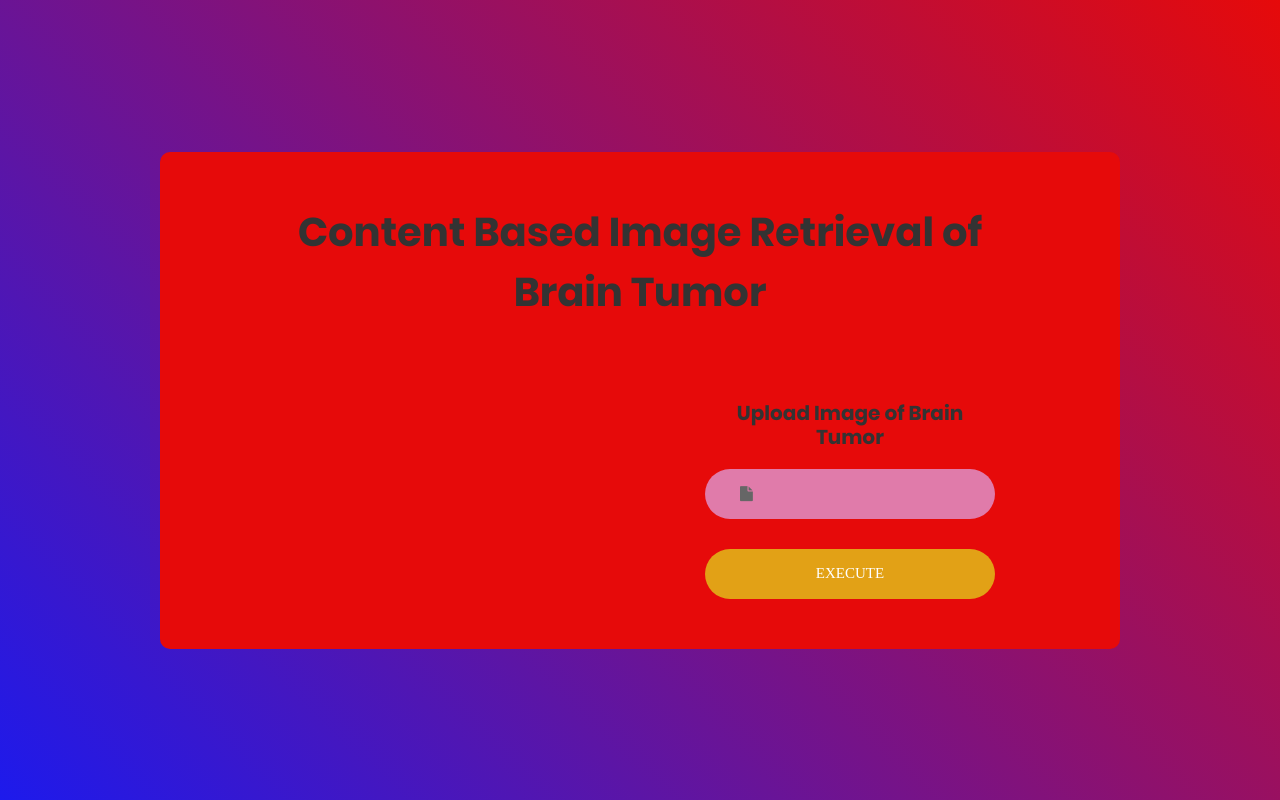
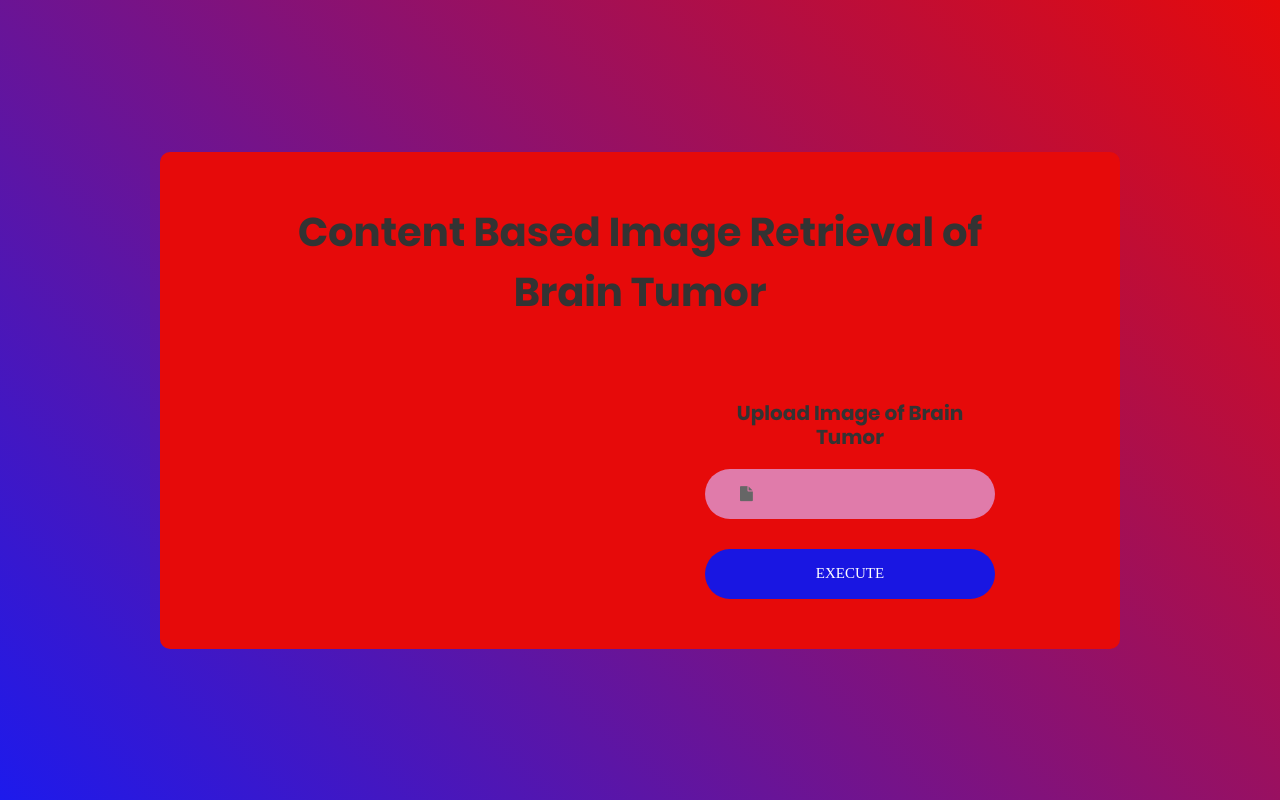
Before and after one commit to dhimasyp/cbir-otak, a Flask app: page / in a window 1280 px wide. Run offline with Flask 2, Linux system fonts and the light colour scheme; parts of the project's set-up code (start-up, migrations or seed data) failed here and were passed over; some web fonts are replaced.

Commit message:
Update main.css

```diff
--- a/static/css/main.css
+++ b/static/css/main.css
@@ -363,7 +363,7 @@ iframe {
 }
 
 .input100:focus + .focus-input100 + .symbol-input100 {
-  color: #e97560;
+  color: #2825ee;
   padding-left: 28px;
 }
 
@@ -391,7 +391,7 @@ iframe {
   width: 100%;
   height: 50px;
   border-radius: 25px;
-  background: #e2a116;
+  background: #1916e2;
   display: -webkit-box;
   display: -webkit-flex;
   display: -moz-box;
```
